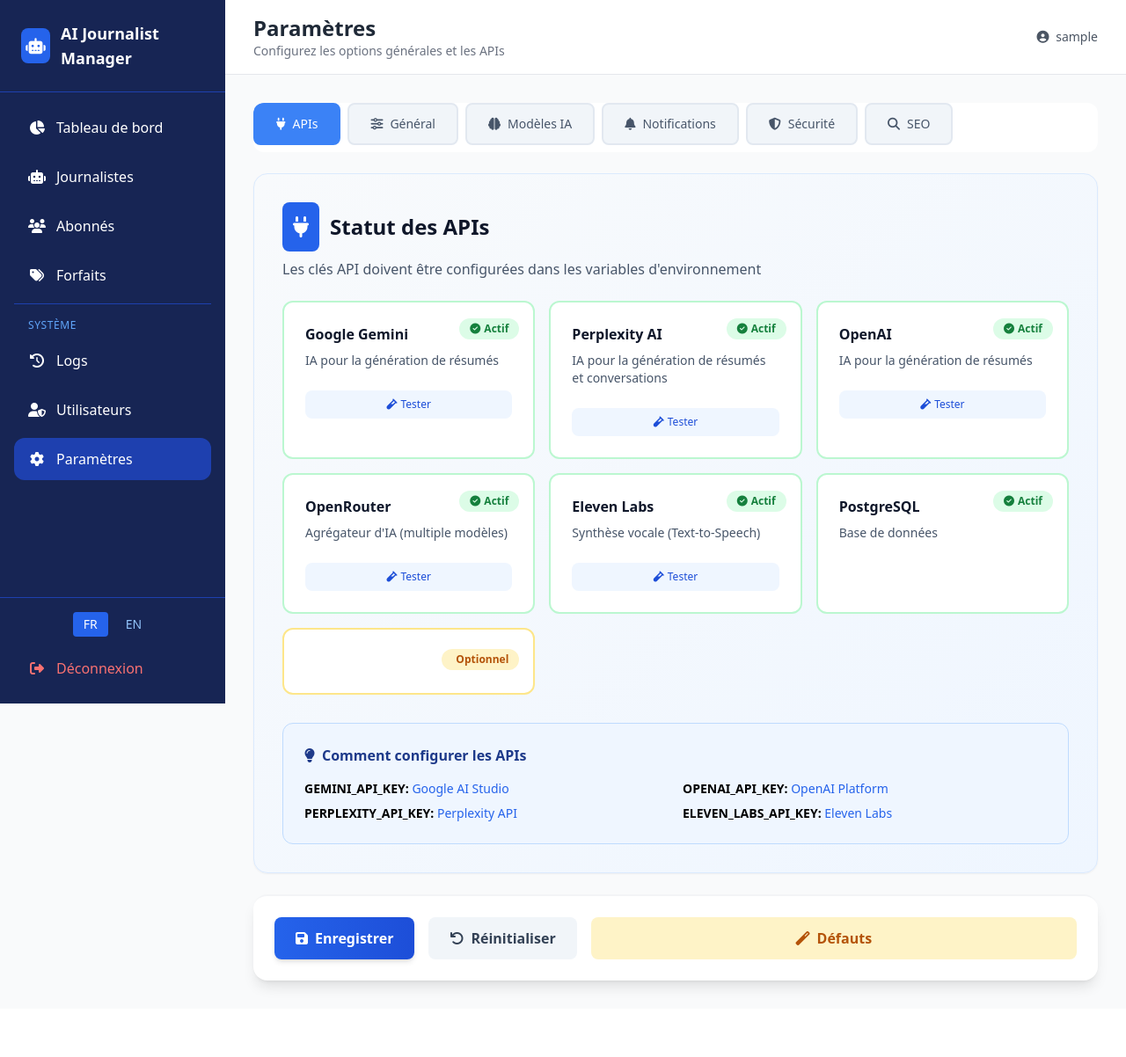
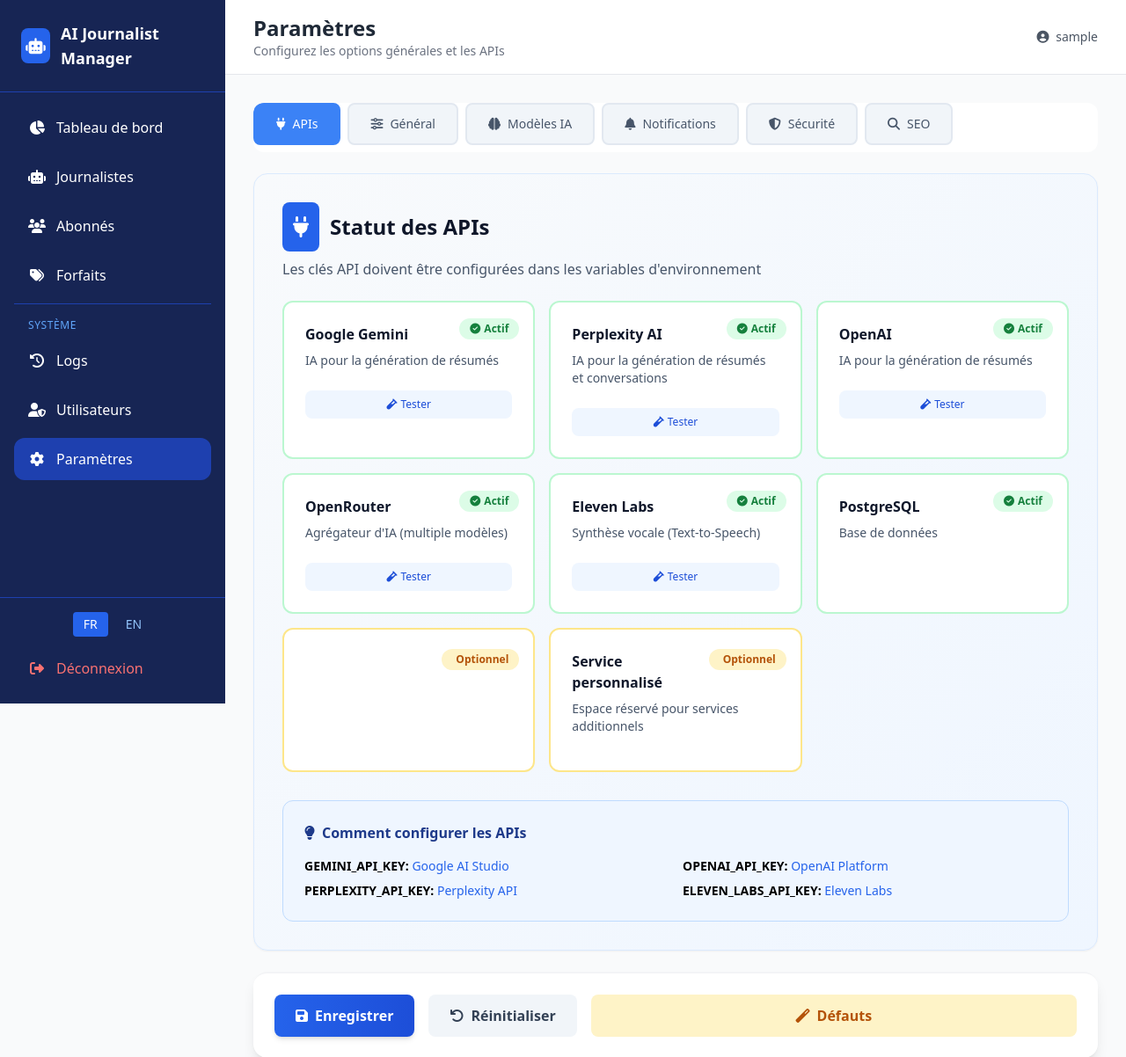
Before and after one commit to moa-digitalagency/AI_Journalist_Manager, a Flask app: page /admin/settings/ in a window 1280 px wide. Shown: the top 1202 px of the page at 88% size. Before the commit the page ends 1127 px from the top, so only its background shows below. Run offline with Flask 3, Linux system fonts and the light colour scheme; the visitor is signed in with stand-in values (Sample User, id 1); tables that the repository leaves empty hold one stand-in row (values such as "Sample post"); some libraries are stand-ins or nearby versions.

Commit message:
Add dynamic model selection and restore optional service block
Add new model types to settings and reinstate the 7th optional block in the UI.

Replit-Commit-Author: Agent
Replit-Commit-Session-Id: e0a611eb-e9f5-49d3-9499-d14ca26914fc
Replit-Commit-Checkpoint-Type: full_checkpoint
Replit-Commit-Event-Id: 415fe7f1-7878-4080-83fe-017fbb600c29
Replit-Commit-Screenshot-Url: https://storage.googleapis.com/screenshot-production-us-central1/df210314-4b42-4215-86c0-628c54104b41/e0a611eb-e9f5-49d3-9499-d14ca26914fc/h41QxRb
Replit-Helium-Checkpoint-Created: true

```diff
--- a/init_db.py
+++ b/init_db.py
@@ -169,7 +169,10 @@ def init_default_settings():
         ],
         'api': [
             {'key': 'default_ai_model', 'value': 'perplexity', 'description': 'Modèle IA par défaut (perplexity, gemini, openai, openrouter)'},
+            {'key': 'perplexity_model', 'value': 'sonar', 'description': 'Modèle Perplexity à utiliser'},
             {'key': 'gemini_model', 'value': 'gemini-2.5-flash', 'description': 'Modèle Gemini à utiliser'},
+            {'key': 'openai_model', 'value': 'gpt-4o-mini', 'description': 'Modèle OpenAI à utiliser'},
+            {'key': 'openrouter_model', 'value': 'openai/gpt-4-turbo', 'description': 'Modèle OpenRouter à utiliser'},
             {'key': 'eleven_labs_default_voice', 'value': '21m00Tcm4TlvDq8ikWAM', 'description': 'Voice ID Eleven Labs par défaut'},
             {'key': 'summary_max_length', 'value': '2000', 'description': 'Longueur maximale des résumés'},
             {'key': 'youtube_transcript_languages', 'value': 'fr,en,es,de', 'description': 'Langues de transcription YouTube'},
--- a/templates/admin/settings/index.html
+++ b/templates/admin/settings/index.html
@@ -65,6 +65,16 @@
                     {% endif %}
                 </div>
                 {% endfor %}
+                <!-- 7ème bloc optionnel -->
+                <div class="group relative bg-white rounded-xl p-6 border-2 transition-all hover:shadow-lg border-amber-200">
+                    <div class="absolute top-4 right-4">
+                        <span class="inline-flex items-center gap-1 px-3 py-1 rounded-full text-xs font-semibold bg-amber-100 text-amber-700">
+                            <i class="fas fa-alert-circle"></i>{% if current_lang == 'fr' %}Optionnel{% else %}Optional{% endif %}
+                        </span>
+                    </div>
+                    <h4 class="font-bold text-slate-900 mb-2 pr-24">{% if current_lang == 'fr' %}Service personnalisé{% else %}Custom Service{% endif %}</h4>
+                    <p class="text-sm text-slate-600 mb-4 line-clamp-2">{% if current_lang == 'fr' %}Espace réservé pour services additionnels{% else %}Reserved for additional services{% endif %}</p>
+                </div>
             </div>
 
             <div id="testResult" class="hidden mb-6 p-6 bg-white rounded-xl border-2 border-blue-200">
```
